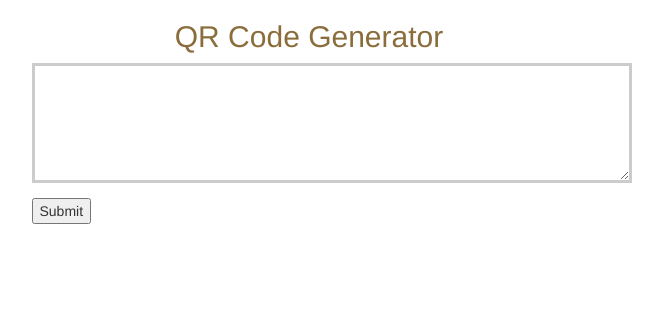
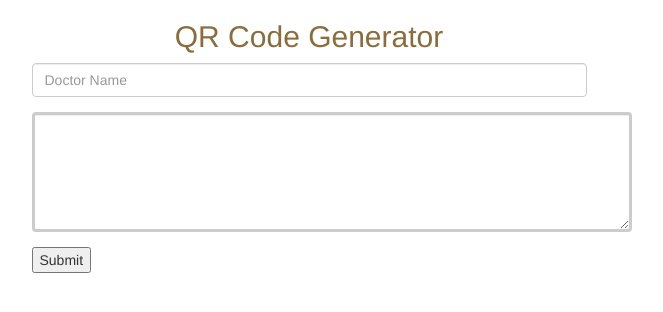
Before and after one commit to AjayKrP/QR-Code-Encoder-and-Decoder, a Flask app: page /generate in a window 1280 px wide. Shown: the top 312 px of the page, without its empty margins (331-994 px from the left). Run offline with Flask 2, Linux system fonts and the light colour scheme; some libraries are stand-ins or nearby versions.

Commit message:
added doctor name box

```diff
--- a/main.py
+++ b/main.py
@@ -26,7 +26,9 @@ def sendImage():
 def contact():
     if request.method == 'POST':
         id = str(int(time.time()))
-        generate_qr_code(request.form['text'], id)
+        doctor_name = 'D:'+ request.form['doctor_name']
+        texts = doctor_name + 'M:'+ request.form['text']
+        generate_qr_code(texts, id)
         path = '/static/images/'+id+'.png'
         return render_template('success.html', image_name=path)
     elif request.method == 'GET':
--- a/templates/form.html
+++ b/templates/form.html
@@ -13,8 +13,13 @@
             <div class="col-sm-offset-3 col-md-6 col-sm-6 col-md-offset-3">
                 <h2 class="text-center text-warning">QR Code Generator</h2>
                 <form action = "http://localhost:5000/generate" method = post>
-                     <textarea onkeyup="getTotalCharacters();"  maxlength="300" id="styled" name="text" title="Enter Medicine Name" rows="4" cols="50" required></textarea>
-                    <span><b><p class="text-right" id="totalChars"></p></b></span>
+                    <div class="form-group">
+                        <input type="text" class="form-control" name="doctor_name" placeholder="Doctor Name" required>
+                    </div>
+                    <div class="form-group">
+                        <textarea class="form-control" onkeyup="getTotalCharacters();"  maxlength="300" id="styled" name="text" title="Enter Medicine Name"  required></textarea>
+                        <span><b><p class="text-right" id="totalChars"></p></b></span>
+                    </div>
                     <input type="submit">
                 </form>
             </div>
```
